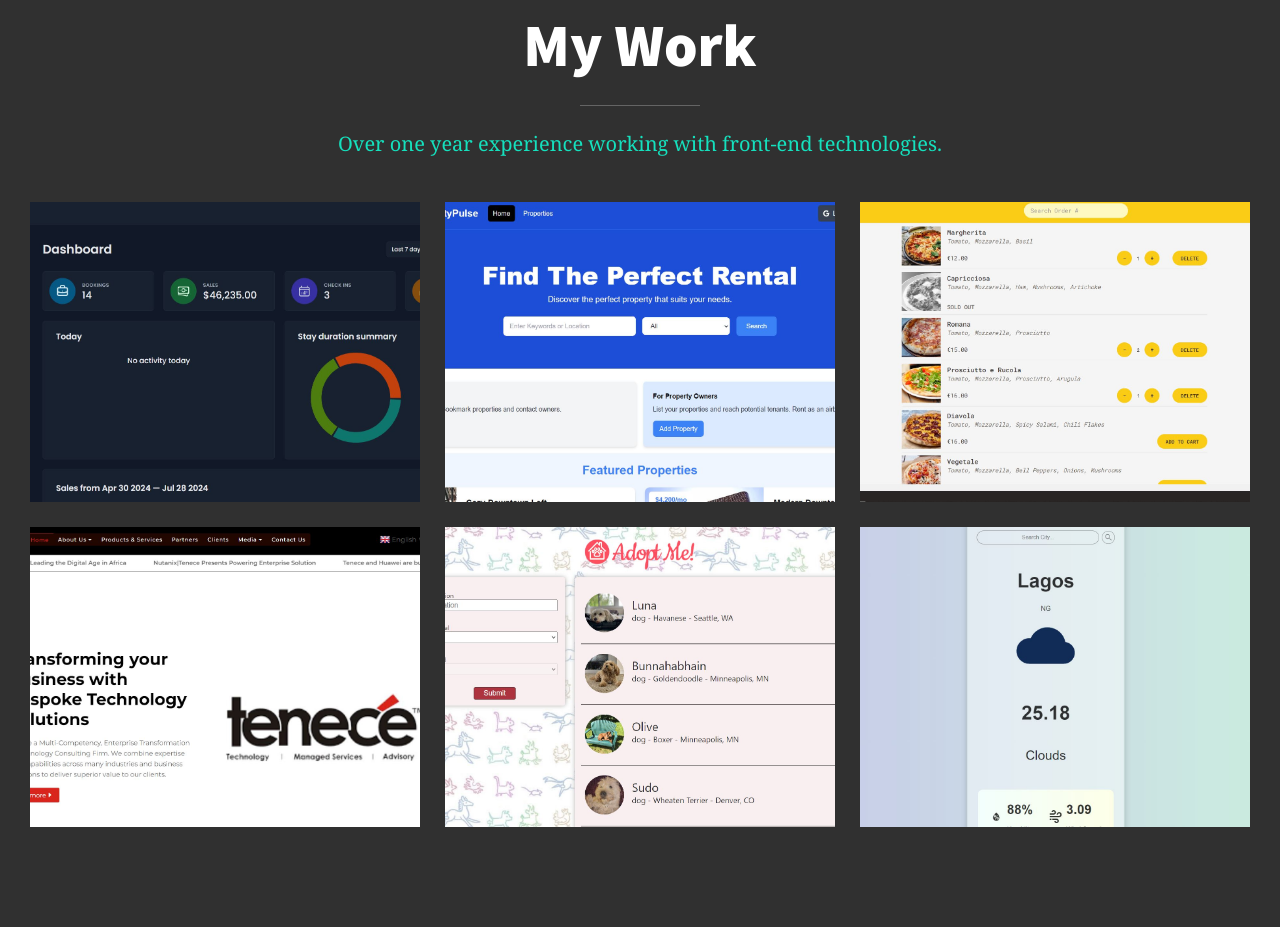
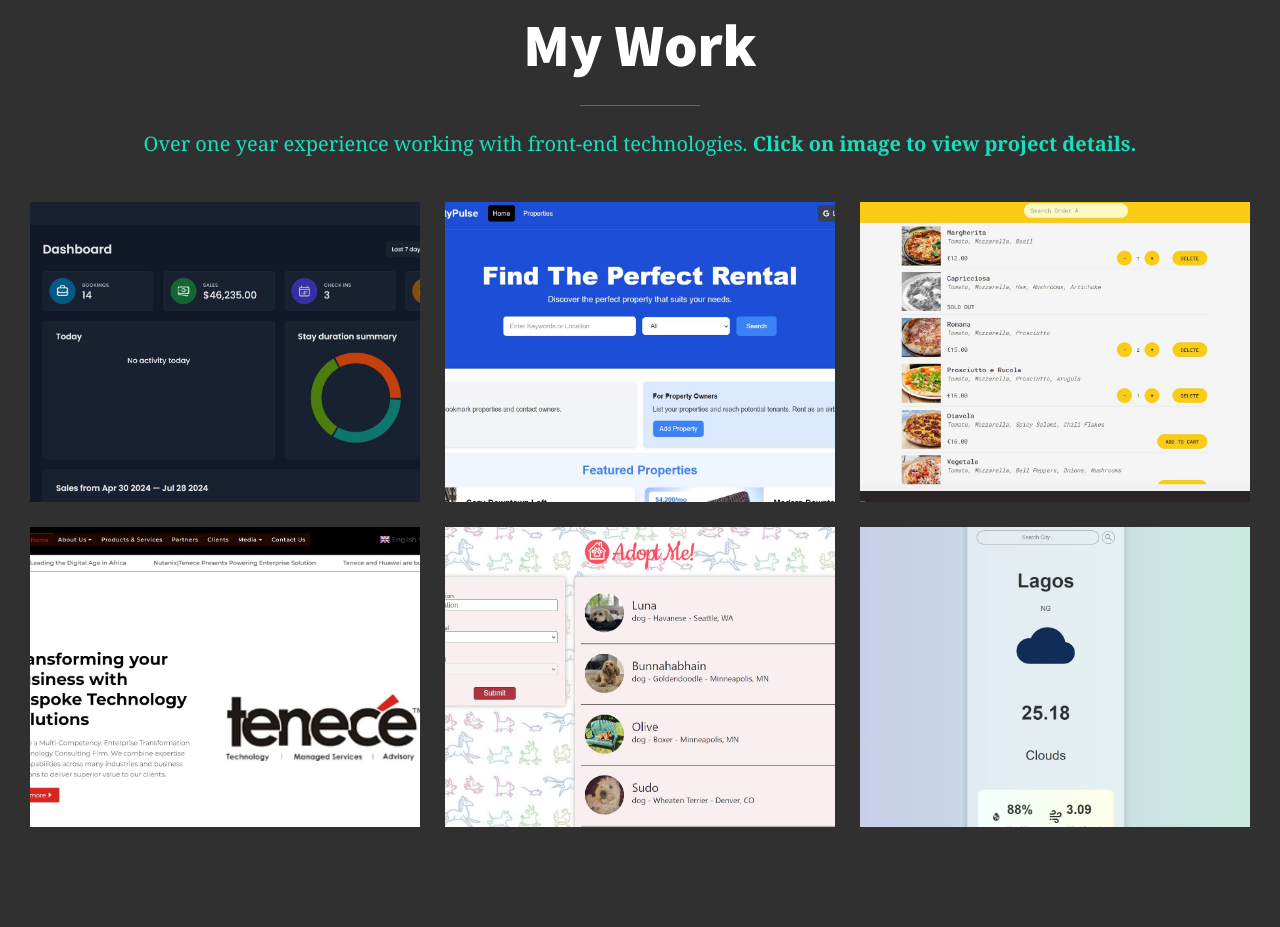
Before and after one commit to Onyeneke-AC/react-portfolio, a React (Vite) app: page / in a window 1280 px wide. Shown: the part 2820-3747 px from the top of the page. Built offline with nearby package versions, Linux system fonts and the light colour scheme.

Commit message:
ux indicator

```diff
--- a/src/components/MyWork.jsx
+++ b/src/components/MyWork.jsx
@@ -46,7 +46,8 @@ function MyWork() {
     <WorkSection id="Work">
       <Heading as="my-work">My Work</Heading>
       <WorkSubtitle>
-        Over one year experience working with front-end technologies.
+        Over one year experience working with front-end technologies.{" "}
+        <strong>Click on image to view project details.</strong>
       </WorkSubtitle>
       <Portfolio>
         {portfolioData.map((work) => (
```
